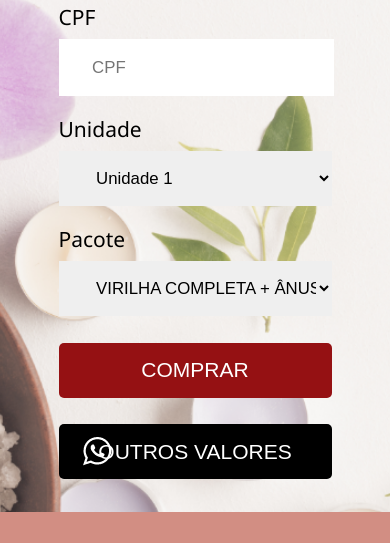
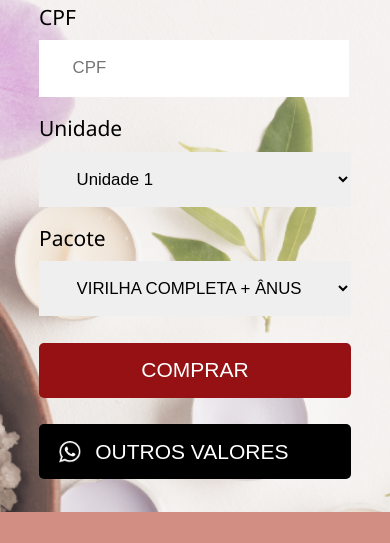
Before and after one commit to fmaiavieira/LandingPageEstetica, a plain HTML site: page index.html in a window 390 px wide. Shown: the part 2148-2691 px from the top of the page. Drawn offline with Linux system fonts and the light colour scheme; a script that the page names is missing.

Commit message:
landing page

```diff
--- a/style.css
+++ b/style.css
@@ -304,11 +304,12 @@ body{
 
 /* botão de outros valores*/
 #outrosValores{
-    background-image: url(/assets/whatsappIcon.png);
+    background-image: url(./assets/whatsappIcon.png);
     background-repeat: no-repeat;
     background-color: #000000 ;
     background-position-y:center;
-    background-position-x: 10%;
+    background-position-x: 20%;
+    background-size: 7%;
     color: #ffffff;
     font-size: 1em;
     width: 49%;
@@ -481,6 +482,7 @@ body{
     }
     /* definindo tamanho e fontes da sessão de compre agora*/
     .dadosDaCompra{
+        width: 80%;
         min-height: 700px;
         display: flex;
         flex-direction: column;
@@ -517,6 +519,10 @@ body{
     #outrosValores{
         width: 100%;
         height: 55px;
+        background-position-x: 7%;
+        display: flex;
+        align-items: center;
+        padding-left: 18%;
     }
 
 }
@@ -526,6 +532,12 @@ body{
     /* definindo altura minima da div de produtos */
     .produtos{
         min-height: 1300px;
+    }
+    #outrosValores{
+        background-position-x: 7%;
+        display: flex;
+        align-items: center;
+        padding-left: 18%;
     }
 
 }
```
